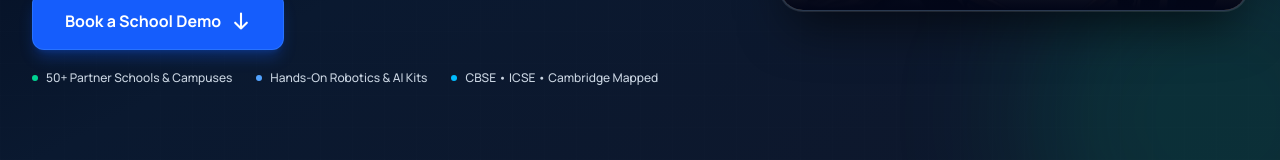
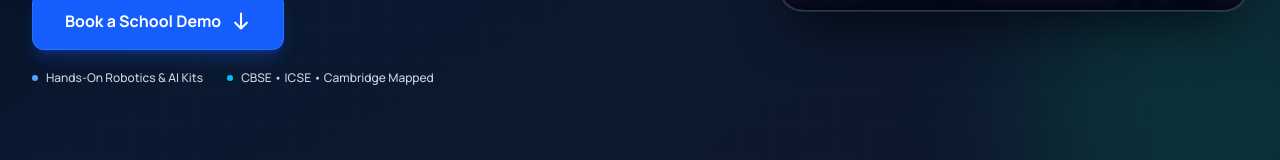
Before and after one commit to VaisikaBaskar/velorafuturelab, a Next.js app in the folder frontend/: page /contact-us in a window 1280 px wide. Shown: the part 594-754 px from the top of the page. Built offline with nearby package versions, Linux system fonts and the light colour scheme; no server answers.

Commit message:
Update latest website changes

```diff
--- a/frontend/app/contact-us/page.tsx
+++ b/frontend/app/contact-us/page.tsx
@@ -128,10 +128,6 @@ export default function ContactUsPage() {
                 </div>
 
                 <div className="flex flex-wrap items-center gap-4 sm:gap-6 text-xs text-slate-300 font-medium pt-1">
-                  <div className="flex items-center gap-2">
-                    <span className="w-1.5 h-1.5 rounded-full bg-emerald-400" />
-                    <span>50+ Partner Schools &amp; Campuses</span>
-                  </div>
                   <div className="flex items-center gap-2">
                     <span className="w-1.5 h-1.5 rounded-full bg-blue-400" />
                     <span>Hands-On Robotics &amp; AI Kits</span>
```
